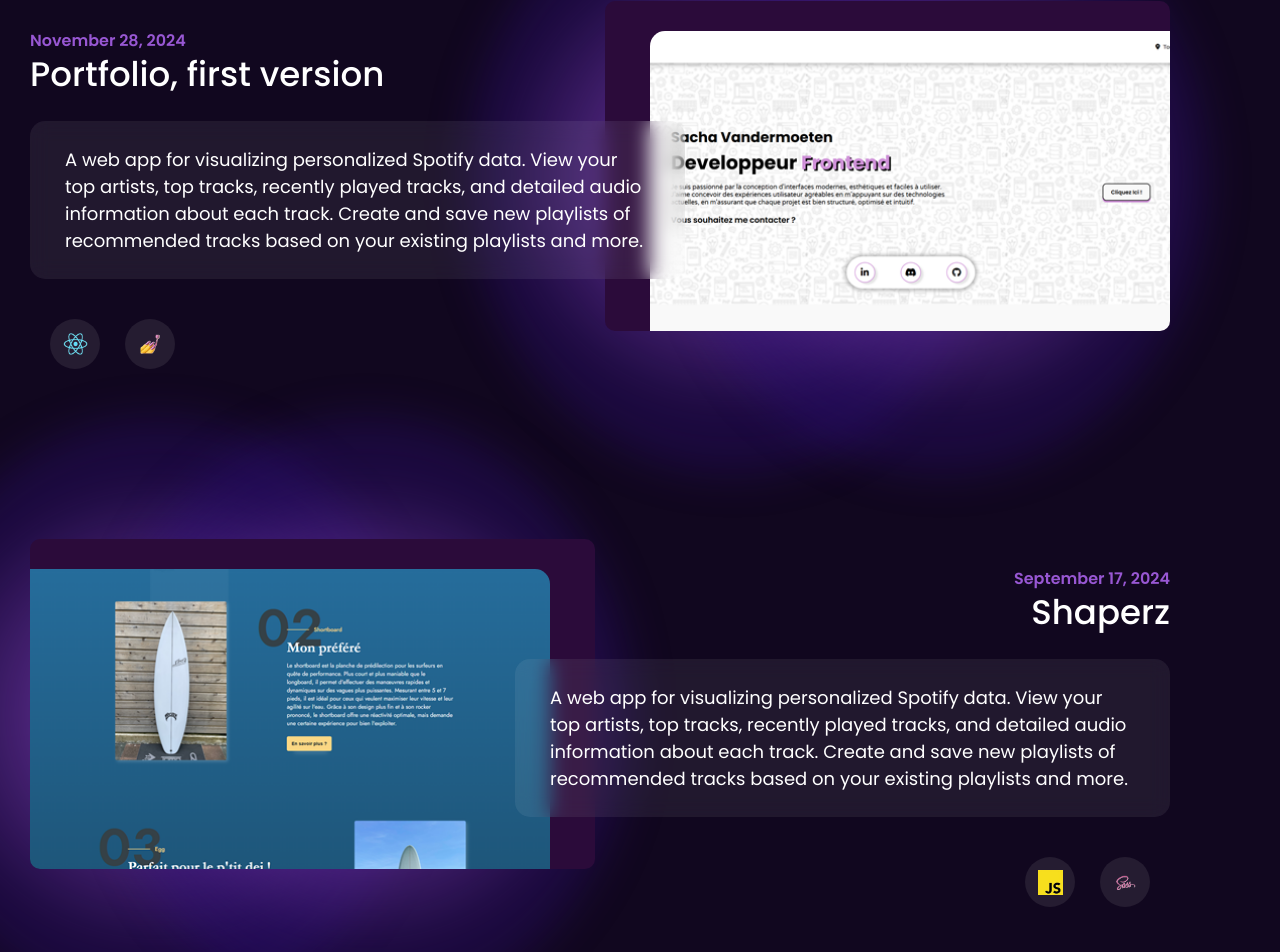
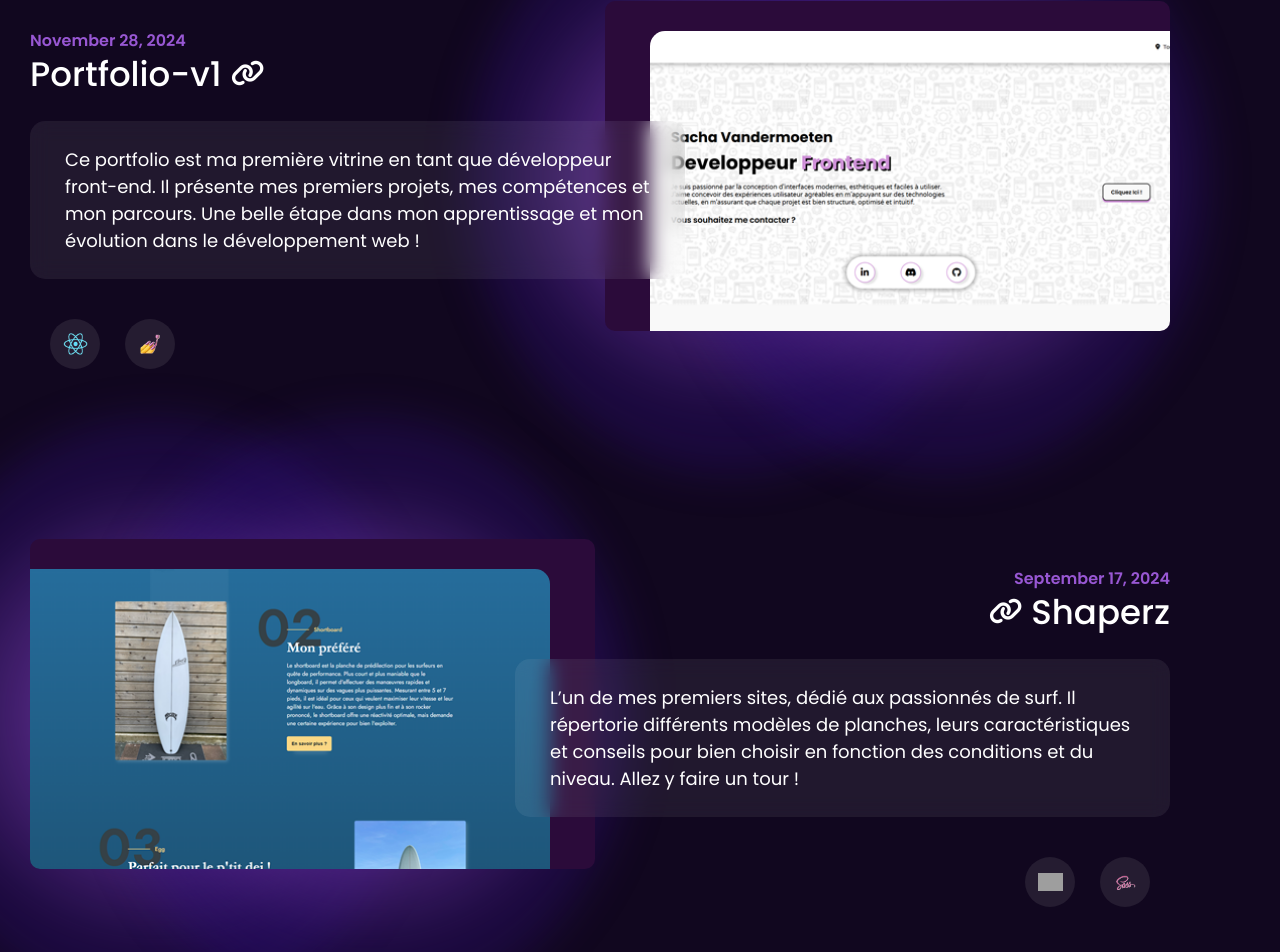
Before and after one commit to Iskandar835/Portfolio-v2, a React (Vite) app: page / in a window 1280 px wide. Shown: the part 2344-3296 px from the top of the page. Built offline with nearby package versions, Linux system fonts and the light colour scheme; grey boxes are pictures that could not be loaded.

Commit message:
feat: Ajout du lien du projet vers github avec son style + Ajout path du lien et story optimiser sur database

```diff
--- a/src/components/Containers/Project/index.tsx
+++ b/src/components/Containers/Project/index.tsx
@@ -10,6 +10,7 @@ function Project({
    indexIsEven,
    date,
    title,
+   href,
    story,
    technos,
    picture,
@@ -27,7 +28,12 @@ function Project({
          <section>
             <div className="project-date-and-name">
                <p className="project-date">{isoToNiceDisplay(date)}</p>
-               <h3 className="project-name">{title}</h3>
+               <h3 className="project-name">
+                  {title}{" "}
+                  <a href={href} target="_blank" className="project-link">
+                     <i className="fa-solid fa-link"></i>
+                  </a>
+               </h3>
             </div>
             <TextCard text={story} />
             <div className="project-technos">
--- a/src/components/Containers/Project/styles.css
+++ b/src/components/Containers/Project/styles.css
@@ -14,8 +14,22 @@
 }
 
 .project-name {
+   display: flex;
    font-size: 34px;
    font-weight: 500;
+}
+
+.project-link {
+   display: flex;
+   align-items: center;
+   margin: 0 10px;
+   font-size: 25px;
+   color: var(--first-body-color);
+   animation: call-icon 2s ease-in-out infinite;
+}
+
+.project-link:hover {
+   animation: none;
 }
 
 .project-technos {
@@ -55,6 +69,10 @@
    text-align: right;
 }
 
+.project-article-odd .project-name {
+   flex-direction: row-reverse;
+}
+
 .project-article-odd .project-technos {
    justify-content: end;
 }
@@ -70,3 +88,25 @@
 .project-article-odd .image-card-container img {
    border-radius: 0 15px 0 10px;
 }
+
+/*****     ANIMATIONS     *****/
+@keyframes call-icon {
+   0% {
+      transform: translateY(0) scale(1);
+   }
+   10% {
+      transform: translateY(-2px) scale(1.2);
+   }
+   20% {
+      transform: translateY(0) scale(1);
+   }
+   60% {
+      transform: translateY(0) scale(1);
+   }
+   80% {
+      transform: translateY(0) scale(1);
+   }
+   100% {
+      transform: translateY(0) scale(1);
+   }
+}
--- a/src/data/database.json
+++ b/src/data/database.json
@@ -3,8 +3,9 @@
       {
          "id": "lqpei86d",
          "date": "2024-11-28T12:00:00.744Z",
-         "name": "Portfolio, first version",
-         "story": "A web app for visualizing personalized Spotify data. View your top artists, top tracks, recently played tracks, and detailed audio information about each track. Create and save new playlists of recommended tracks based on your existing playlists and more.",
+         "name": "Portfolio-v1",
+         "href": "https://github.com/Iskandar835/Portfolio",
+         "story": "Ce portfolio est ma première vitrine en tant que développeur front-end. Il présente mes premiers projets, mes compétences et mon parcours. Une belle étape dans mon apprentissage et mon évolution dans le développement web !",
          "picture": {
             "source": "/assets/portfolio-v1.png",
             "alt": "Image du projet Portfolio first version"
@@ -26,7 +27,8 @@
          "id": "tvshd86t",
          "date": "2025-01-03T12:00:00.744Z",
          "name": "BEEBOX",
-         "story": "A web app for visualizing personalized Spotify data. View your top artists, top tracks, recently played tracks, and detailed audio information about each track. Create and save new playlists of recommended tracks based on your existing playlists and more.",
+         "href": "https://github.com/Iskandar835/BEEBOX",
+         "story": "Ce site vitrine permet de commander du miel en ligne. Simple et efficace, il met en avant les produits, leurs bienfaits et facilite la prise de commande depuis les réseaux sociaux. L’optimisation SEO et l’accessibilité web font partie intégrante de ce projet.",
          "picture": {
             "source": "/assets/beebox.png",
             "alt": "Image du projet BEEBOX"
@@ -48,7 +50,8 @@
          "id": "nbvqt85m",
          "date": "2025-01-17T12:00:00.744Z",
          "name": "Oh My Food",
-         "story": "A web app for visualizing personalized Spotify data. View your top artists, top tracks, recently played tracks, and detailed audio information about each track. Create and save new playlists of recommended tracks based on your existing playlists and more.",
+         "href": "https://github.com/Iskandar835/Oh-My-Food",
+         "story": "À l'origine développé en HTML et SASS, ce site permettait aux utilisateurs de visualiser des plats en ligne. J’ai réalisé une refonte avec React et SASS pour une meilleure expérience utilisateur et une navigation plus fluide et dynamique.",
          "picture": {
             "source": "/assets/oh-my-food.png",
             "alt": "Image du projet Oh My Food"
@@ -70,7 +73,8 @@
          "id": "azqes86g",
          "date": "2024-09-17T12:00:00.744Z",
          "name": "Shaperz",
-         "story": "A web app for visualizing personalized Spotify data. View your top artists, top tracks, recently played tracks, and detailed audio information about each track. Create and save new playlists of recommended tracks based on your existing playlists and more.",
+         "href": "https://github.com/Iskandar835/Shaperz",
+         "story": "L’un de mes premiers sites, dédié aux passionnés de surf. Il répertorie différents modèles de planches, leurs caractéristiques et conseils pour bien choisir en fonction des conditions et du niveau. Allez y faire un tour !",
          "picture": {
             "source": "/assets/shaperz.png",
             "alt": "Image du projet Shaperz"
@@ -78,7 +82,7 @@
          "technos": [
             {
                "id": "nbhgt59z",
-               "picture": "/assets/logo-js.jpg",
+               "picture": "/assets/logo-js.png",
                "alt": "Logo de javaScript"
             },
             {
```
